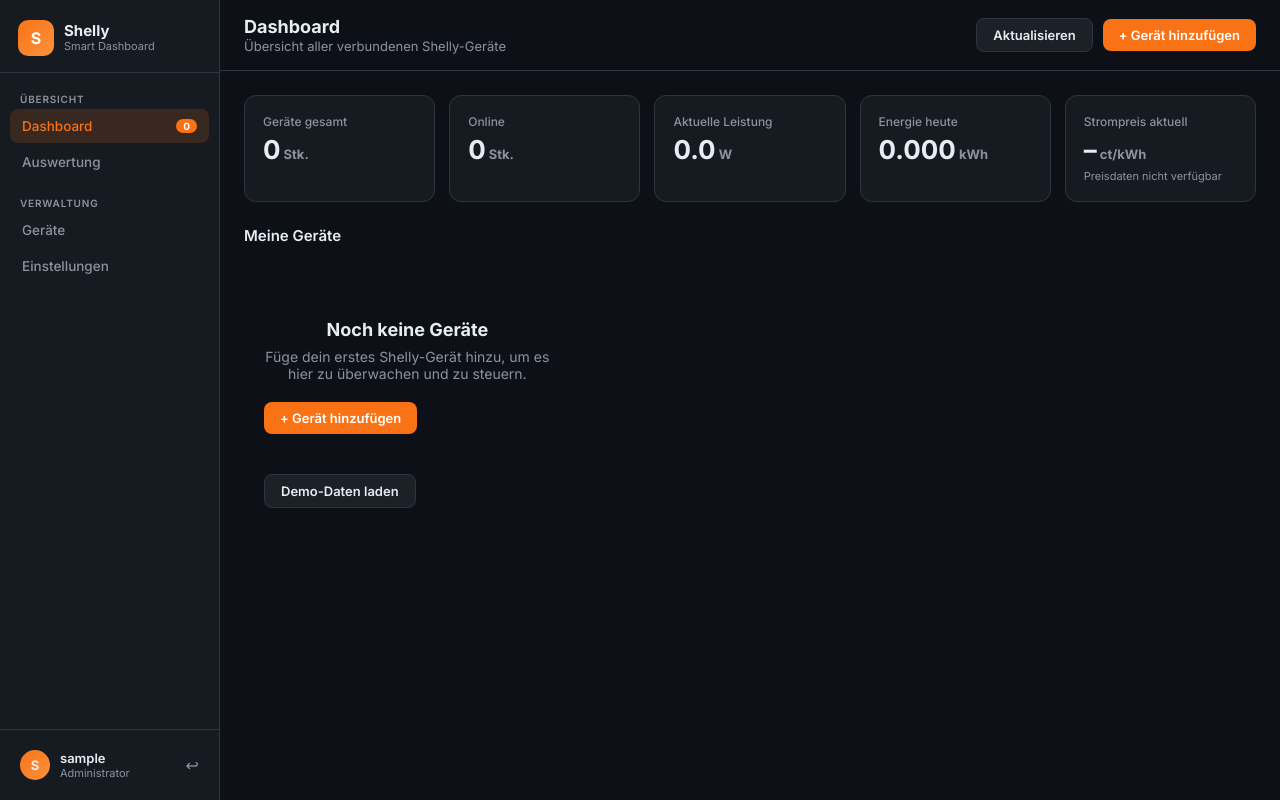
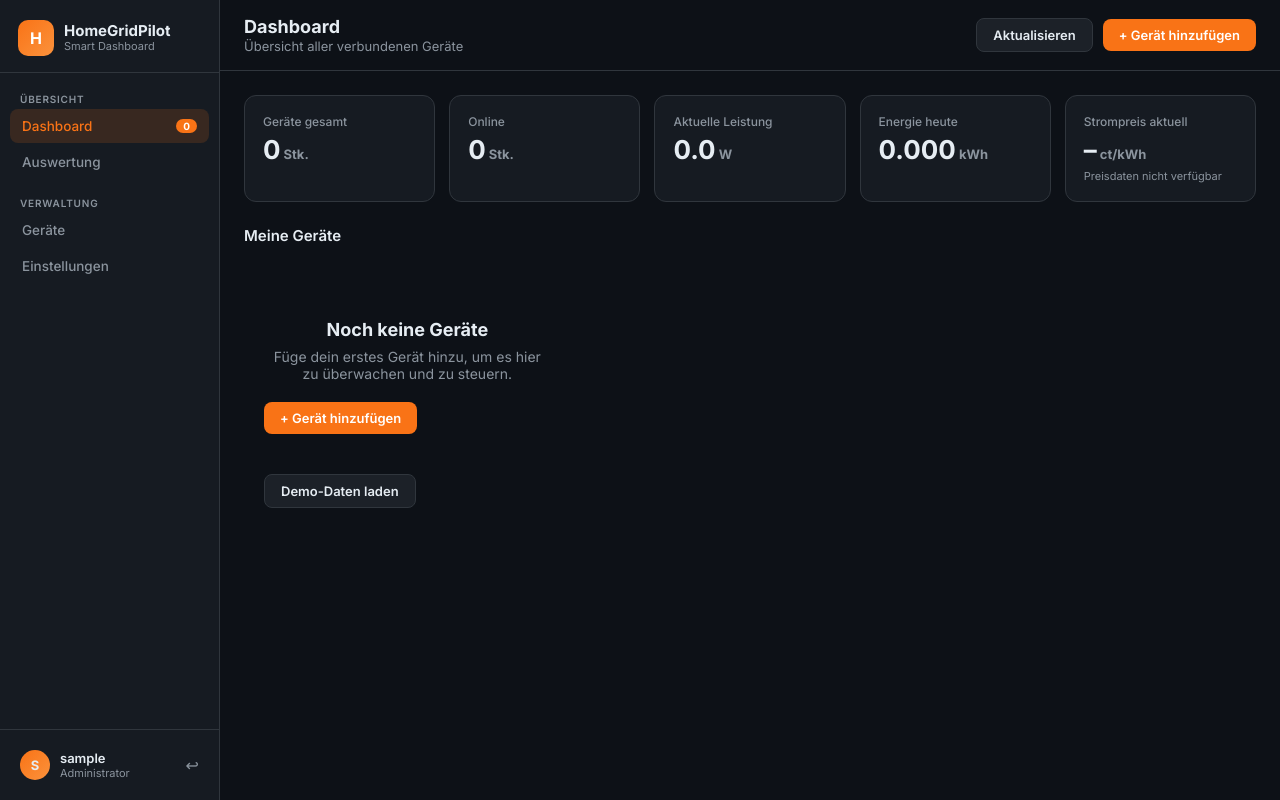
Before and after one commit to JulianK12/HomeGridPilot, a Flask app: page / in a window 1280 px wide. Run offline with Flask 3, Linux system fonts and the light colour scheme; the visitor is signed in with stand-in values (Sample User, id 1); data that the repository does not hold is empty.

Commit message:
Rename project to HomeGridPilot

```diff
--- a/app.py
+++ b/app.py
@@ -148,7 +148,7 @@ def add_device():
     data = request.get_json()
     device_id = f"dev_{int(time.time()*1000)}"
     ip = data.get("ip", "").strip()
-    name = data.get("name", "Shelly Gerät").strip()
+    name = data.get("name", "Smart-Gerät").strip()
     device_type = data.get("type", "plug")
     protocol = data.get("protocol", "shelly")
     if protocol not in devices.PROTOCOLS:
--- a/templates/dashboard.html
+++ b/templates/dashboard.html
@@ -3,7 +3,7 @@
 <head>
   <meta charset="UTF-8" />
   <meta name="viewport" content="width=device-width, initial-scale=1.0" />
-  <title>Shelly Dashboard</title>
+  <title>HomeGridPilot</title>
   <link rel="preconnect" href="https://fonts.googleapis.com" />
   <link href="https://fonts.googleapis.com/css2?family=Inter:wght@300;400;500;600;700&display=swap" rel="stylesheet" />
   <script src="https://cdnjs.cloudflare.com/ajax/libs/Chart.js/4.4.1/chart.umd.min.js"></script>
@@ -360,8 +360,8 @@
 <!-- sidebar -->
 <aside class="sidebar">
   <div class="sidebar-logo">
-    <div class="icon">S</div>
-    <div class="brand">Shelly<span>Smart Dashboard</span></div>
+    <div class="icon">H</div>
+    <div class="brand">HomeGridPilot<span>Smart Dashboard</span></div>
   </div>
 
   <nav class="nav">
@@ -402,7 +402,7 @@
   <div class="topbar">
     <div>
       <h1 id="viewTitle">Dashboard</h1>
-      <div class="subtitle" id="viewSubtitle">Übersicht aller verbundenen Shelly-Geräte</div>
+      <div class="subtitle" id="viewSubtitle">Übersicht aller verbundenen Geräte</div>
     </div>
     <div class="topbar-actions">
       <button class="btn btn-ghost" onclick="refreshAll()">Aktualisieren</button>
@@ -457,7 +457,7 @@
       <div class="devices-grid" id="devicesGrid">
         <div class="empty-state" id="emptyState">
           <h3>Noch keine Geräte</h3>
-          <p>Füge dein erstes Shelly-Gerät hinzu, um es hier zu überwachen und zu steuern.</p>
+          <p>Füge dein erstes Gerät hinzu, um es hier zu überwachen und zu steuern.</p>
           <button class="btn btn-primary" onclick="openAddModal()">+ Gerät hinzufügen</button>
           <br><br>
           <button class="btn btn-ghost" onclick="loadDemo()">Demo-Daten laden</button>
@@ -698,9 +698,9 @@ let currentView = 'dashboard';
 
 // view switching
 const viewTitles = {
-  dashboard: ['Dashboard', 'Übersicht aller verbundenen Shelly-Geräte'],
+  dashboard: ['Dashboard', 'Übersicht aller verbundenen Geräte'],
   analytics: ['Auswertung', 'Detaillierter Verbrauchsverlauf deiner Geräte'],
-  devices: ['Geräte', 'Verwaltung aller eingebundenen Shelly-Geräte'],
+  devices: ['Geräte', 'Verwaltung aller eingebundenen Geräte'],
   settings: ['Einstellungen', 'Dashboard-Konfiguration'],
 };
 
@@ -1273,7 +1273,7 @@ function openAddModal() {
 }
 
 async function addDevice() {
-  const name = document.getElementById('newName').value.trim() || 'Shelly Gerät';
+  const name = document.getElementById('newName').value.trim() || 'Smart-Gerät';
   const ip = document.getElementById('newIP').value.trim();
   const type = document.getElementById('newType').value;
   const protocol = document.getElementById('newProtocol').value;
--- a/templates/login.html
+++ b/templates/login.html
@@ -3,7 +3,7 @@
 <head>
   <meta charset="UTF-8" />
   <meta name="viewport" content="width=device-width, initial-scale=1.0" />
-  <title>Shelly Dashboard – Anmelden</title>
+  <title>HomeGridPilot – Anmelden</title>
   <link rel="preconnect" href="https://fonts.googleapis.com" />
   <link href="https://fonts.googleapis.com/css2?family=Inter:wght@300;400;500;600;700&display=swap" rel="stylesheet" />
   <style>
@@ -144,9 +144,9 @@
 <body>
   <div class="login-card">
     <div class="logo">
-      <div class="logo-icon">S</div>
+      <div class="logo-icon">H</div>
       <div>
-        <div class="logo-text">Shelly Dashboard</div>
+        <div class="logo-text">HomeGridPilot</div>
         <div class="logo-sub">Smart Home Steuerung</div>
       </div>
     </div>
```
Also changed, not shown: README.md.
